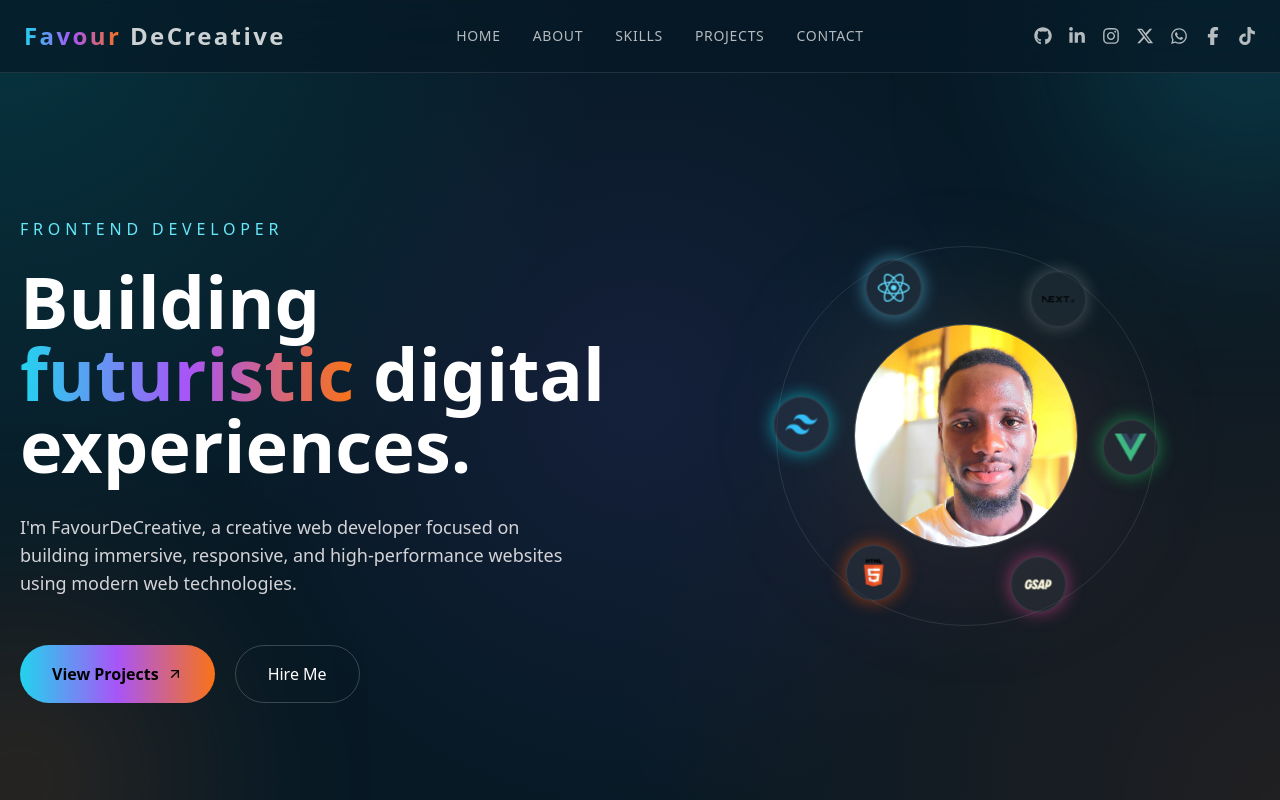
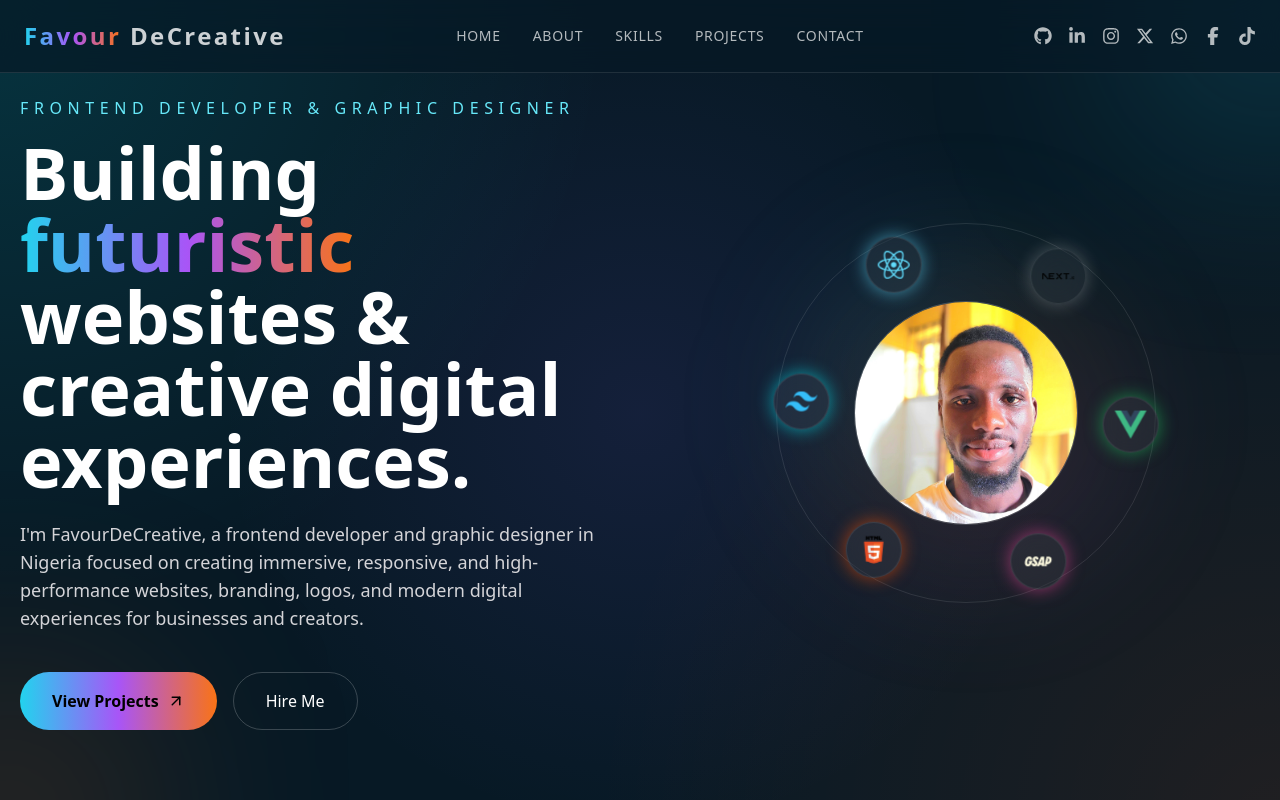
Before and after one commit to FavourDeCreative/my-portfolio, a Next.js app: page / in a window 1280 px wide. Shown: the top 800 px of the page. Built offline with nearby package versions, Linux system fonts and the light colour scheme.

Commit message:
major updates for hero section and sitemap

```diff
--- a/app/layout.js
+++ b/app/layout.js
@@ -1,9 +1,80 @@
 import "./globals.css";
 
 export const metadata = {
-  title: "FavourDeCreative | Web Developer",
+  metadataBase: new URL("https://favourdecreative.com.ng"),
+
+  title: {
+    default:
+      "FavourDeCreative | Frontend Developer & Graphic Designer in Nigeria",
+    template: "%s | FavourDeCreative",
+  },
+
   description:
-    "Creative Frontend Developer building futuristic web experiences.",
+    "Frontend developer and graphic designer in Nigeria creating modern websites, futuristic UI/UX experiences, branding, logos, social media designs, and high-performance web applications.",
+
+  keywords: [
+    "Frontend Developer Nigeria",
+    "Graphic Designer Nigeria",
+    "Web Developer Lagos",
+    "Logo Designer Nigeria",
+    "Brand Designer Nigeria",
+    "Next.js Developer",
+    "React Developer Nigeria",
+    "Portfolio Website Developer",
+    "UI UX Designer Nigeria",
+    "Creative Web Developer",
+    "Social Media Designer",
+    "Brand Identity Designer",
+  ],
+
+  authors: [{ name: "FavourDeCreative" }],
+
+  creator: "FavourDeCreative",
+
+  category: "Technology",
+
+  openGraph: {
+    title: "FavourDeCreative | Frontend Developer & Graphic Designer",
+    description:
+      "Modern web development, branding, graphic design, and futuristic digital experiences.",
+
+    url: "https://favourdecreative.com.ng",
+
+    siteName: "FavourDeCreative",
+
+    locale: "en_US",
+
+    type: "website",
+
+    images: [
+      {
+        url: "/og-image.png",
+        width: 1200,
+        height: 630,
+        alt: "FavourDeCreative Portfolio",
+      },
+    ],
+  },
+
+  twitter: {
+    card: "summary_large_image",
+
+    title: "FavourDeCreative | Frontend Developer & Graphic Designer",
+
+    description:
+      "Modern web development, branding, and futuristic digital experiences.",
+
+    images: ["/og-image.png"],
+  },
+
+  robots: {
+    index: true,
+    follow: true,
+  },
+
+  icons: {
+    icon: "/favicon.ico",
+  },
 };
 
 export default function RootLayout({ children }) {
--- /dev/null
+++ b/app/robots.js
@@ -0,0 +1,10 @@
+export default function robots() {
+  return {
+    rules: {
+      userAgent: "*",
+      allow: "/",
+    },
+
+    sitemap: "https://favourdecreative.com.ng/sitemap.xml",
+  };
+}
--- /dev/null
+++ b/app/sitemap.js
@@ -0,0 +1,9 @@
+export default function sitemap() {
+  return [
+    {
+      url: "https://favourdecreative.com.ng",
+      lastModified: new Date(),
+      priority: 1,
+    },
+  ];
+}
--- a/components/Hero.jsx
+++ b/components/Hero.jsx
@@ -20,7 +20,7 @@ export default function Hero() {
   useEffect(() => {
     const updateRadius = () => {
       if (window.innerWidth < 640) {
-        setRadius(70); // tighter mobile orbit
+        setRadius(70);
       } else if (window.innerWidth < 1024) {
         setRadius(130);
       } else {
@@ -29,6 +29,7 @@ export default function Hero() {
     };
 
     updateRadius();
+
     window.addEventListener("resize", updateRadius);
 
     return () => window.removeEventListener("resize", updateRadius);
@@ -38,34 +39,80 @@ export default function Hero() {
     gsap.fromTo(
       heroRef.current,
       { opacity: 0, y: 60 },
-      { opacity: 1, y: 0, duration: 1.2, ease: "power3.out" },
+      {
+        opacity: 1,
+        y: 0,
+        duration: 1.2,
+        ease: "power3.out",
+      },
     );
   }, []);
 
   return (
-    <section className="min-h-screen flex items-start md:items-center px-5 pt-[80px] sm:pt-[95px] md:pt-[120px] pb-12 relative overflow-hidden bg-[#071925]">
+    <section className="relative min-h-screen overflow-hidden bg-[#071925] px-5 py-24 flex items-center">
       {/* BACKGROUND */}
       <div className="absolute inset-0 bg-[radial-gradient(circle_at_top_left,rgba(0,245,255,0.12),transparent_40%),radial-gradient(circle_at_bottom_right,rgba(255,84,4,0.10),transparent_45%),radial-gradient(circle_at_center,rgba(139,92,246,0.10),transparent_55%)]" />
 
       {/* BLOBS */}
-      <div className="absolute w-[200px] sm:w-[260px] h-[200px] sm:h-[260px] bg-cyan-400/30 blur-[120px] top-[-100px] right-[-100px] rounded-full" />
-      <div className="absolute w-[180px] sm:w-[240px] h-[180px] sm:h-[240px] bg-orange-500/30 blur-[120px] bottom-[-100px] left-[-100px] rounded-full" />
+      <div className="absolute top-[-100px] right-[-100px] h-[220px] w-[220px] rounded-full bg-cyan-400/30 blur-[120px]" />
 
+      <div className="absolute bottom-[-100px] left-[-100px] h-[220px] w-[220px] rounded-full bg-orange-500/30 blur-[120px]" />
+
+      {/* CONTENT */}
       <div
         ref={heroRef}
-        className="max-w-7xl mx-auto w-full grid grid-cols-1 md:grid-cols-2 gap-10 md:gap-16 items-center relative z-10"
+        className="relative z-10 mx-auto grid w-full max-w-7xl grid-cols-1 items-center gap-16 md:grid-cols-2"
       >
+        {/* TEXT */}
+        <div className="order-2 text-center md:order-1 md:text-left">
+          <p className="mb-4 text-xs uppercase tracking-[0.35em] text-cyan-300 sm:text-sm md:text-base">
+            Frontend Developer & Graphic Designer
+          </p>
+
+          <h1 className="text-4xl font-black leading-tight sm:text-6xl md:text-7xl">
+            Building{" "}
+            <span className="bg-gradient-to-r from-cyan-400 via-purple-500 to-orange-500 bg-clip-text text-transparent">
+              futuristic
+            </span>{" "}
+            websites & creative digital experiences.
+          </h1>
+
+          <p className="mx-auto mt-6 max-w-2xl text-sm leading-relaxed text-zinc-300 sm:text-base md:mx-0 md:text-lg">
+            I'm FavourDeCreative, a frontend developer and graphic designer in
+            Nigeria focused on creating immersive, responsive, and
+            high-performance websites, branding, logos, and modern digital
+            experiences for businesses and creators.
+          </p>
+
+          <div className="mt-10 flex flex-wrap justify-center gap-4 md:justify-start">
+            <a
+              href="#projects"
+              className="flex items-center gap-2 rounded-full bg-gradient-to-r from-cyan-400 via-purple-500 to-orange-500 px-6 py-3 font-semibold text-black transition hover:scale-105 sm:px-8 sm:py-4"
+            >
+              View Projects
+              <ArrowUpRight size={18} />
+            </a>
+
+            <a
+              href="#contact"
+              className="rounded-full border border-white/20 px-6 py-3 transition hover:bg-white hover:text-black sm:px-8 sm:py-4"
+            >
+              Hire Me
+            </a>
+          </div>
+        </div>
+
         {/* ORBIT */}
-        <div className="relative flex items-center justify-center order-1 md:order-2">
+        <div className="relative order-1 flex items-center justify-center md:order-2">
           {/* GLOW */}
-          <div className="absolute w-[180px] sm:w-[220px] md:w-[260px] h-[180px] sm:h-[220px] md:h-[260px] rounded-full blur-3xl bg-gradient-to-br from-cyan-400/20 via-orange-500/10 to-purple-500/20" />
+          <div className="absolute h-[220px] w-[220px] rounded-full bg-gradient-to-br from-cyan-400/20 via-orange-500/10 to-purple-500/20 blur-3xl sm:h-[260px] sm:w-[260px] md:h-[320px] md:w-[320px]" />
 
           {/* CENTER IMAGE */}
-          <div className="relative w-28 h-28 sm:w-44 sm:h-44 md:w-56 md:h-56 rounded-full overflow-hidden border border-white/20 z-10">
+          <div className="relative z-10 h-32 w-32 overflow-hidden rounded-full border border-white/20 sm:h-44 sm:w-44 md:h-56 md:w-56">
             <img
               src="/me.jpg"
-              alt="profile"
-              className="w-full h-full object-cover"
+              alt="FavourDeCreative Frontend Developer and Graphic Designer"
+              className="h-full w-full object-cover"
             />
           </div>
 
@@ -89,7 +136,9 @@ export default function Hero() {
             >
               {skills.map((skill, i) => {
                 const angle = (i / skills.length) * 2 * Math.PI;
+
                 const x = radius * Math.cos(angle);
+
                 const y = radius * Math.sin(angle);
 
                 return (
@@ -102,15 +151,15 @@ export default function Hero() {
                   >
                     <div className="animate-counter-spin">
                       <div
-                        className="w-7 h-7 sm:w-10 sm:h-10 md:w-14 md:h-14 rounded-full bg-white/5 border border-white/10 backdrop-blur-xl flex items-center justify-center transition hover:scale-110"
+                        className="flex h-8 w-8 items-center justify-center rounded-full border border-white/10 bg-white/5 backdrop-blur-xl transition hover:scale-110 sm:h-12 sm:w-12 md:h-14 md:w-14"
                         style={{
                           boxShadow: `0 0 18px ${skill.glow}`,
                         }}
                       >
                         <img
                           src={skill.img}
-                          alt="skill"
-                          className="w-4 h-4 sm:w-5 sm:h-5 md:w-8 md:h-8 object-contain"
+                          alt="Frontend development skill"
+                          className="h-4 w-4 object-contain sm:h-6 sm:w-6 md:h-8 md:w-8"
                         />
                       </div>
                     </div>
@@ -120,46 +169,9 @@ export default function Hero() {
             </div>
           </div>
         </div>
-
-        {/* TEXT */}
-        <div className="order-2 md:order-1 text-center md:text-left md:mt-20 lg:mt-24 md:-translate-y-6">
-          <p className="uppercase tracking-[0.3em] text-cyan-300 mb-3 md:mb-6 text-xs sm:text-sm md:text-base">
-            Frontend Developer
-          </p>
-
-          <h1 className="text-2xl sm:text-5xl md:text-7xl font-black leading-tight">
-            Building{" "}
-            <span className="bg-gradient-to-r from-cyan-400 via-purple-500 to-orange-500 bg-clip-text text-transparent">
-              futuristic
-            </span>{" "}
-            digital experiences.
-          </h1>
-
-          <p className="mt-5 md:mt-8 text-zinc-300 text-xs sm:text-base md:text-lg leading-relaxed max-w-xl mx-auto md:mx-0 md:pr-4">
-            I'm FavourDeCreative, a creative web developer focused on building
-            immersive, responsive, and high-performance websites using modern
-            web technologies.
-          </p>
-
-          <div className="mt-8 md:mt-12 flex gap-3 md:gap-5 flex-wrap justify-center md:justify-start">
-            <a
-              href="#projects"
-              className="bg-gradient-to-r from-cyan-400 via-purple-500 to-orange-500 text-black px-5 py-3 sm:px-8 sm:py-4 rounded-full font-semibold flex items-center gap-2 hover:scale-105 transition"
-            >
-              View Projects <ArrowUpRight size={16} />
-            </a>
-
-            <a
-              href="#contact"
-              className="border border-white/20 px-5 py-3 sm:px-8 sm:py-4 rounded-full hover:bg-white hover:text-black transition"
-            >
-              Hire Me
-            </a>
-          </div>
-        </div>
       </div>
 
-      {/* ANIMATION */}
+      {/* ANIMATIONS */}
       <style>{`
         .animate-spin-slow {
           animation: spin 18s linear infinite;
@@ -170,13 +182,23 @@ export default function Hero() {
         }
 
         @keyframes spin {
-          from { transform: rotate(0deg); }
-          to { transform: rotate(360deg); }
+          from {
+            transform: rotate(0deg);
+          }
+
+          to {
+            transform: rotate(360deg);
+          }
         }
 
         @keyframes counter {
-          from { transform: rotate(0deg); }
-          to { transform: rotate(-360deg); }
+          from {
+            transform: rotate(0deg);
+          }
+
+          to {
+            transform: rotate(-360deg);
+          }
         }
       `}</style>
     </section>
--- /dev/null
+++ b/next-sitemap.config.js
@@ -0,0 +1,5 @@
+// next-sitemap.config.js
+module.exports = {
+  siteUrl: "https://favourdecreative.com.ng",
+  generateRobotsTxt: true,
+};
--- a/package.json
+++ b/package.json
@@ -6,7 +6,8 @@
     "dev": "next dev",
     "build": "next build",
     "start": "next start",
-    "lint": "eslint"
+    "lint": "eslint",
+    "postbuild": "next-sitemap"
   },
   "dependencies": {
     "@studio-freight/lenis": "^1.0.42",
@@ -14,6 +15,7 @@
     "gsap": "^3.15.0",
     "lucide-react": "^1.16.0",
     "next": "16.2.6",
+    "next-sitemap": "^4.2.3",
     "react": "19.2.4",
     "react-dom": "19.2.4",
     "react-icons": "^5.6.0"
```
Also changed, not shown: 1 other file (tests, documents, lock files or other folders).
